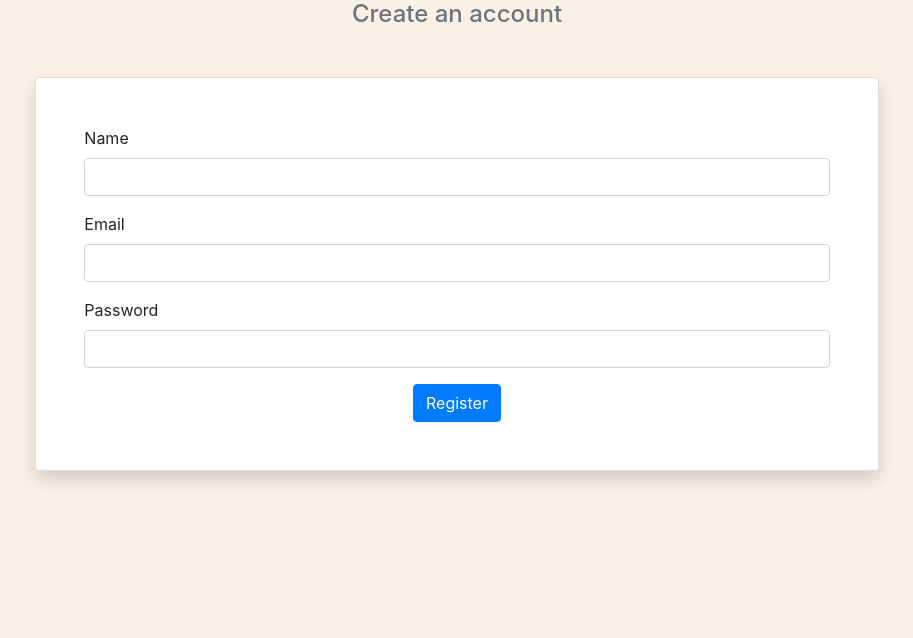
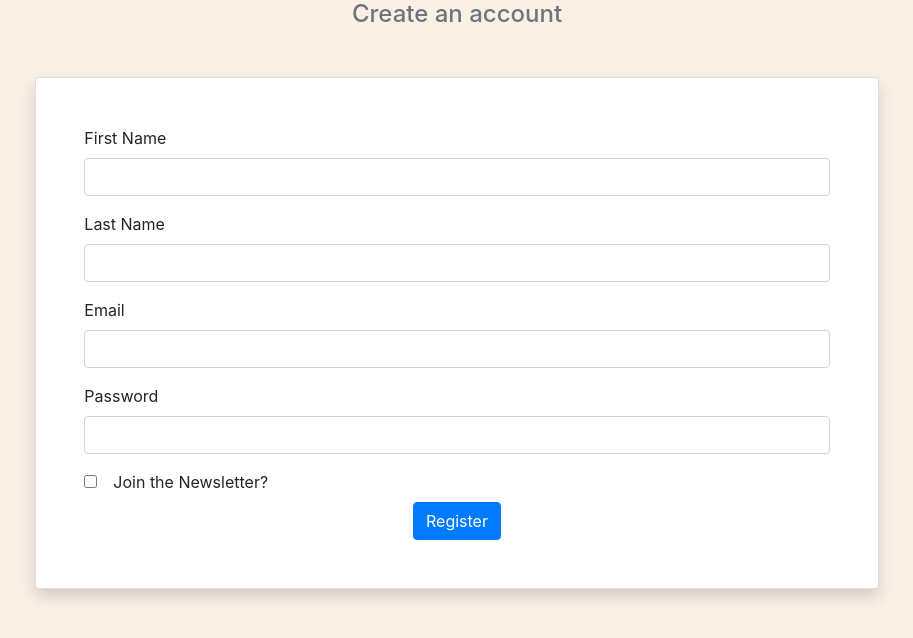
Before and after one commit to AffirmedVisionary/road-to-freelance, a React (Create React App) app in the folder client/: page /register in a window 1280 px wide. Shown: the top 638 px of the page, without its empty margins (183-1096 px from the left). Built offline with nearby package versions, Linux system fonts and the light colour scheme.

Commit message:
set registration to match needed fields in mailchimp

```diff
--- a/client/src/pages/MembersHome.js
+++ b/client/src/pages/MembersHome.js
@@ -3,6 +3,7 @@ import axios from "axios";
 
 const MembersHome = (props) => {
   const [user, setUser] = useState(null);
+
 
   const getUser = async () => {
     const res = await axios.get("/api/auth", {
@@ -11,7 +12,9 @@ const MembersHome = (props) => {
       },
     });
     setUser(res.data);
+    console.log(res.data)
   };
+
   useEffect(() => {
     getUser();
   }, []);
@@ -27,7 +30,7 @@ const MembersHome = (props) => {
   return (
     <div className="m-5">
       <div className="jumbotron">
-        <p className="lead">Welcome {user && user.name}</p>
+        <p className="lead">Welcome {user && user.firstName}</p>
         <button className="btn btn-danger" onClick={logout}>
           Logout
         </button>
--- a/client/src/pages/auth/Register.js
+++ b/client/src/pages/auth/Register.js
@@ -3,13 +3,15 @@ import axios from "axios";
 
 const Register = (props) => {
   const [data, setData] = useState({
-    name: "",
+    firstName: "",
+    lastName: "",
     email: "",
     password: "",
+    newsletter: false,
     error: null,
   });
 
-  const { name, email, password, error } = data;
+  const { firstName, lastName, email, password, newsletter, error } = data;
 
   const handleChange = (e) => {
     setData({ ...data, [e.target.name]: e.target.value });
@@ -21,7 +23,7 @@ const Register = (props) => {
       setData({ ...data, error: null });
       await axios.post(
         "/api/auth/register",
-        { name, email, password },
+        { firstName, lastName, email, password, newsletter },
         {
           headers: {
             "Content-Type": "application/json",
@@ -43,12 +45,22 @@ const Register = (props) => {
         <div className="card p-5 shadow">
           <form>
             <div className="form-group">
-              <label htmlFor="name">Name</label>
+              <label htmlFor="firstName">First Name</label>
               <input
                 className="form-control"
                 type="name"
-                name="name"
-                value={name}
+                name="firstName"
+                value={firstName}
+                onChange={handleChange}
+              />
+            </div>
+            <div className="form-group">
+              <label htmlFor="lastName">Last Name</label>
+              <input
+                className="form-control"
+                type="name"
+                name="lastName"
+                value={lastName}
                 onChange={handleChange}
               />
             </div>
@@ -72,6 +84,17 @@ const Register = (props) => {
                 onChange={handleChange}
               />
             </div>
+            <div className="checkbox">
+            <input type="hidden" name="newsletter" value="false" />
+              <input
+                style={{marginRight: "1rem"}}
+                type="checkbox"
+                name="newsletter"
+                value="true"
+                onChange={handleChange}
+              />
+              <label htmlFor="newsletter">Join the Newsletter?</label>
+              </div>
             {error ? <p className="text-danger">{error}</p> : null}
             <div className="text-center">
               <button className="btn btn-primary" onClick={handleSubmit}>
```
Also changed, not shown: 1 other file (tests, documents, lock files or other folders).
